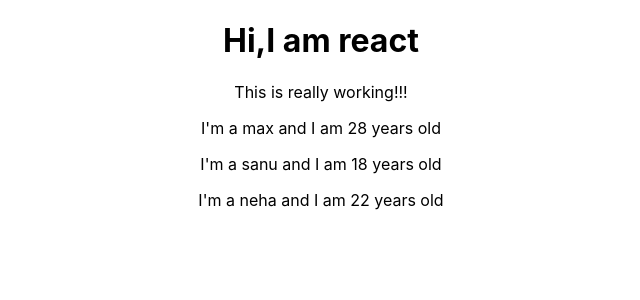
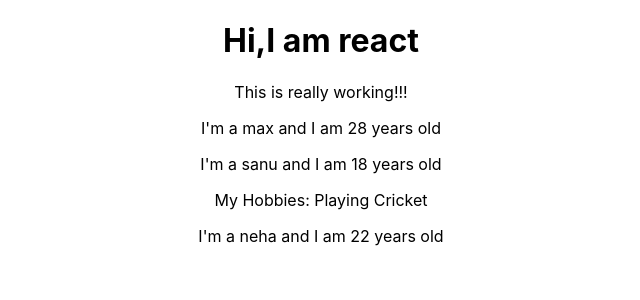
Before and after one commit to priyansh18/React, a React (Create React App) app in the folder my-app/: page / in a window 1280 px wide. Shown: the top 300 px of the page, without its empty margins (319-959 px from the left). Built offline with nearby package versions, Linux system fonts and the light colour scheme.

Commit message:
targeting children element

```diff
--- a/my-app/src/App.js
+++ b/my-app/src/App.js
@@ -9,7 +9,9 @@ function App() {
       <h1>Hi,I am react</h1>
       <p>This is really working!!! </p>
       <Person name="max" age="28" />
-      <Person name="sanu" age="18" />
+      <Person name="sanu" age="18">
+        My Hobbies: Playing Cricket
+      </Person>
       <Person name="neha" age="22" />
     </div>
   );
--- a/my-app/src/Person/Person.js
+++ b/my-app/src/Person/Person.js
@@ -2,9 +2,12 @@ import React from "react";
 
 const person = (props) => {
   return (
-    <p>
-      I'm a {props.name} and I am {props.age} years old
-    </p>
+    <div>
+      <p>
+        I'm a {props.name} and I am {props.age} years old
+      </p>
+      <p>{props.children}</p>
+    </div>
   );
 };
 
```
